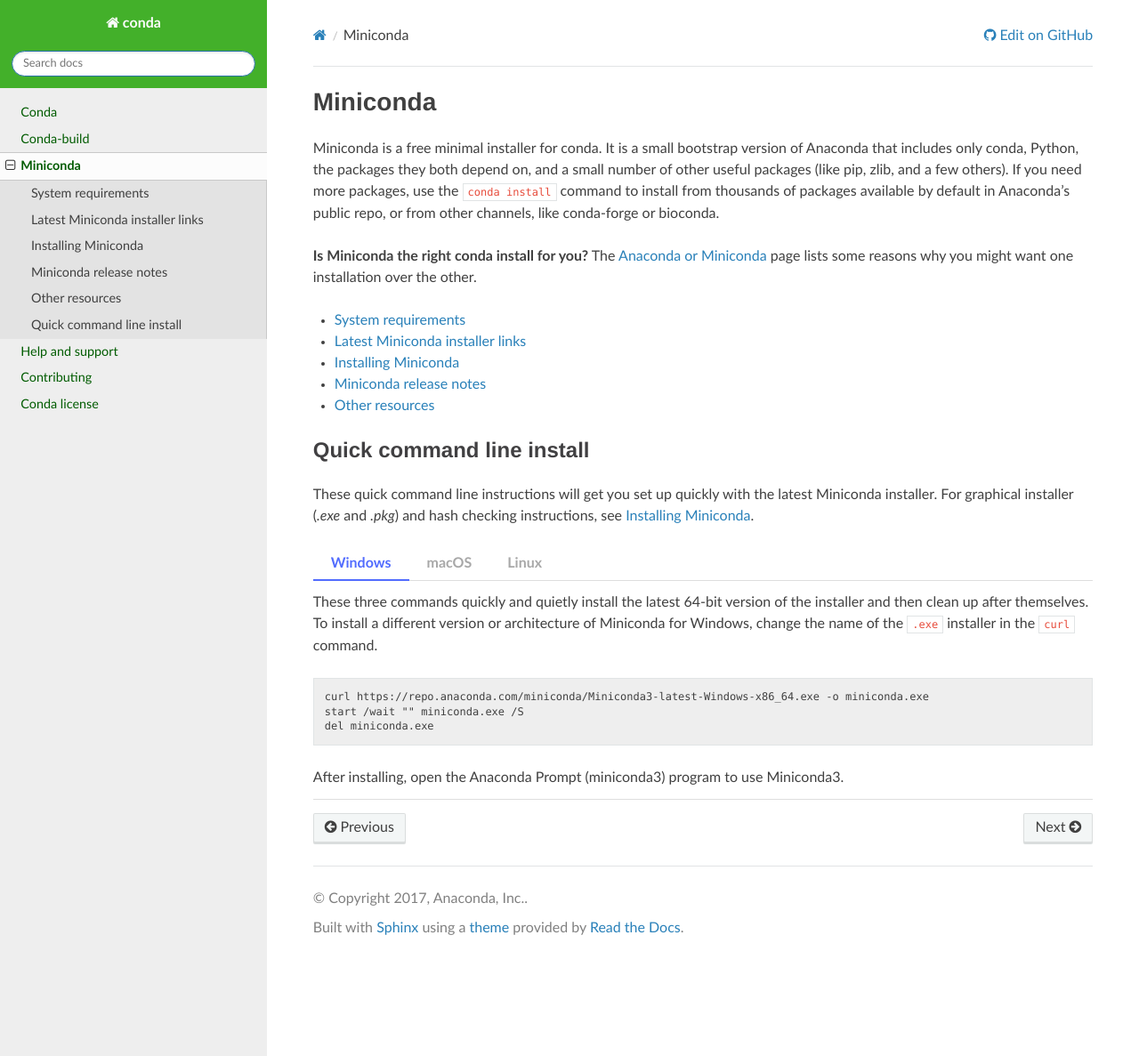
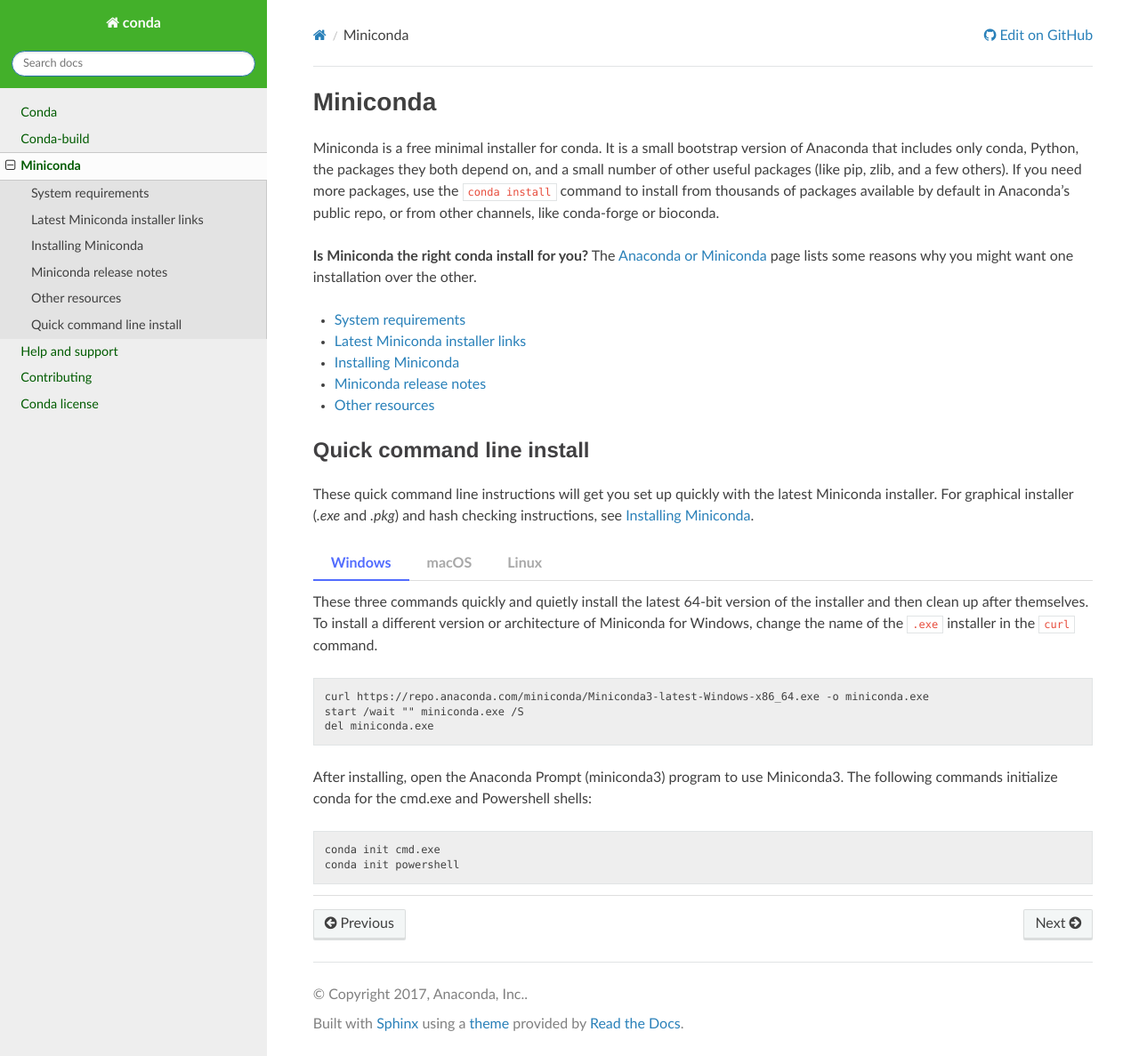
Before and after one commit to conda/conda-docs, a Sphinx documentation site: the page built from docs/source/miniconda.rst, in a window 1280 px wide and 1187 px high. Shown: the whole window at 89% size. Built offline with Sphinx 7.4.7 and the Read the Docs theme 2.0.0, drawn with Linux system fonts in a browser that asks for light colours.

Commit message:
Added to windows quick install

```diff
--- a/docs/source/miniconda.rst
+++ b/docs/source/miniconda.rst
@@ -34,7 +34,12 @@
          start /wait "" miniconda.exe /S
          del miniconda.exe
 
-      After installing, open the Anaconda Prompt (miniconda3) program to use Miniconda3.
+      After installing, open the Anaconda Prompt (miniconda3) program to use Miniconda3. The following commands initialize conda for the cmd.exe and Powershell shells:
+
+      .. code-block:: none
+
+         conda init cmd.exe
+         conda init powershell
 
    .. tab-item:: macOS
 
```
